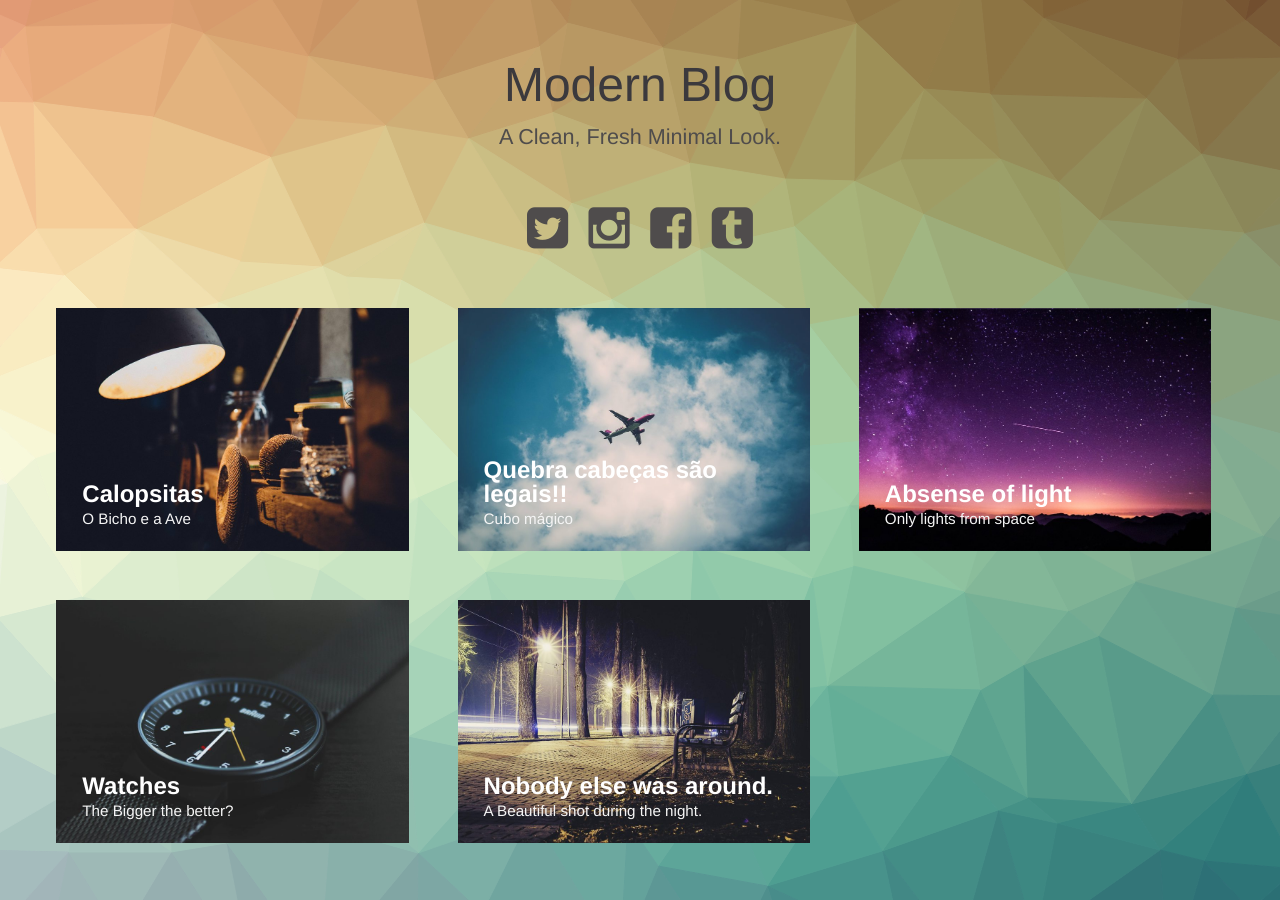
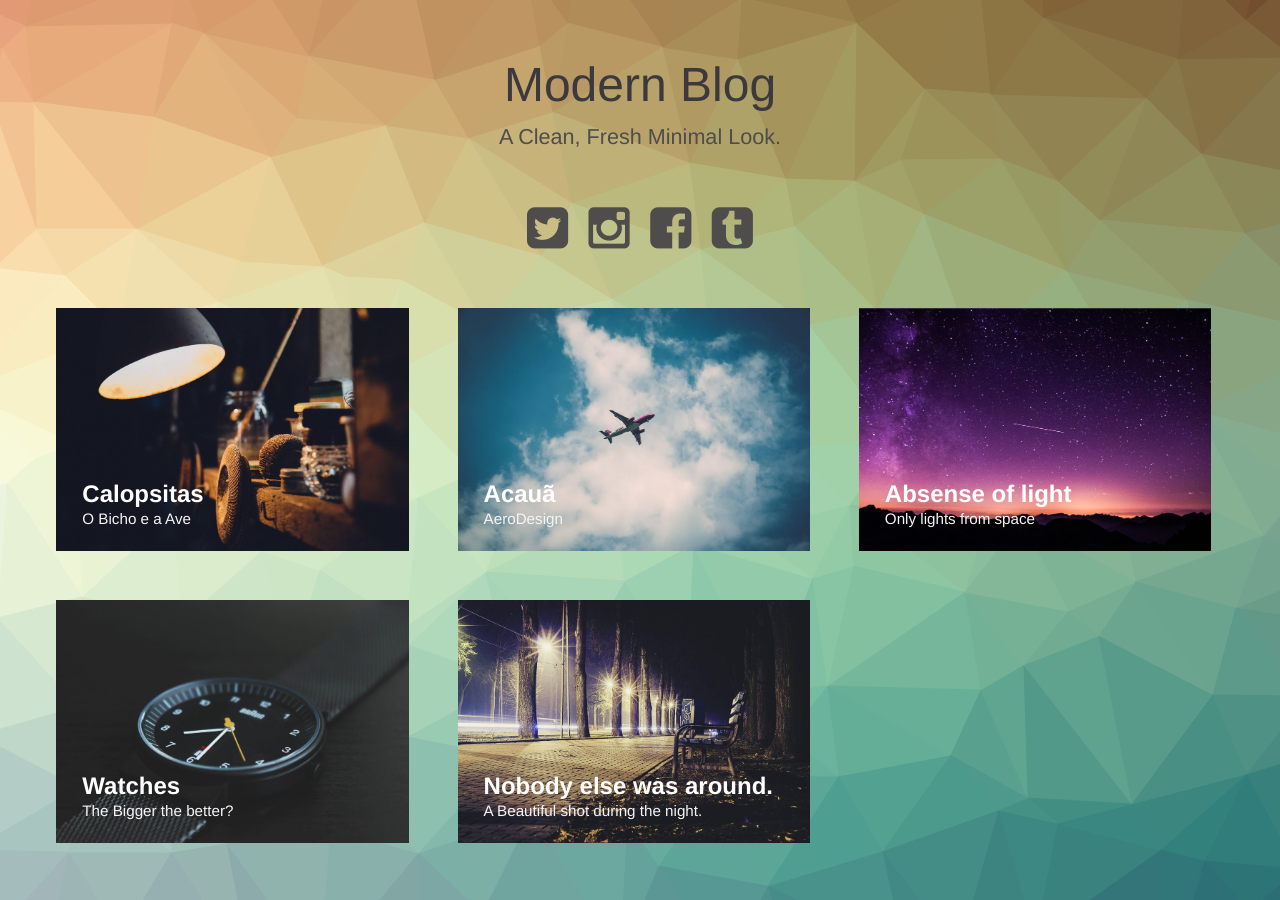
Before and after one commit to AugustoMeireles/AugustoMeireles, a Jekyll site: the page built from index.html, in a window 1280 px wide. Built offline with Jekyll 4.4.1, drawn with Linux system fonts in a browser that asks for light colours.

Commit message:
Update 2015-04-20-planes.markdown

```diff
--- a/_posts/2015-04-20-planes.markdown
+++ b/_posts/2015-04-20-planes.markdown
@@ -1,6 +1,6 @@
 ---
-title:  "Quebra cabeças são legais!!"
-subtitle: "Cubo mágico"
+title:  "Acauã"
+subtitle: "AeroDesign"
 author: "Wferr"
 avatar: "img/authors/wferr.png"
 image: "img/a.jpg"
```
